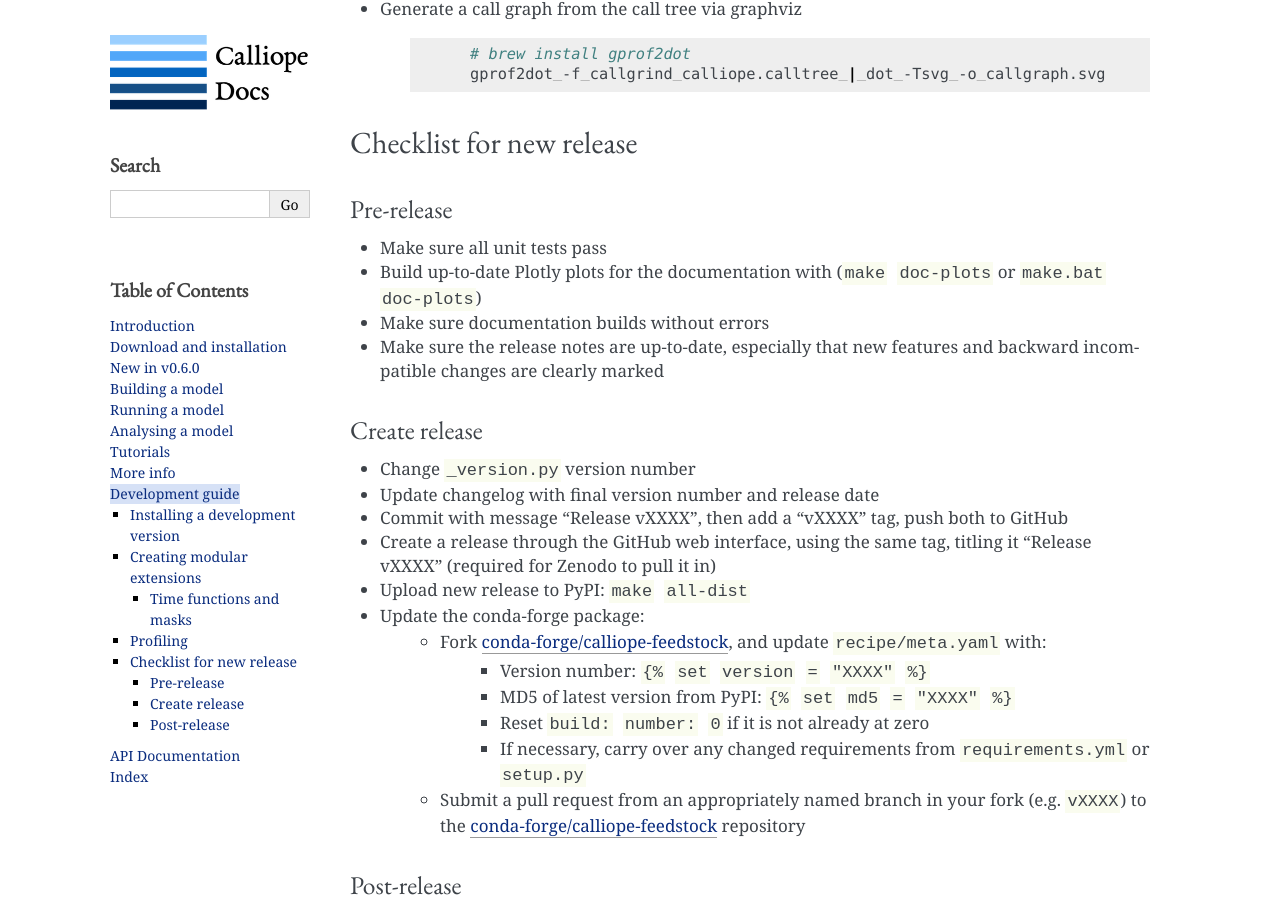
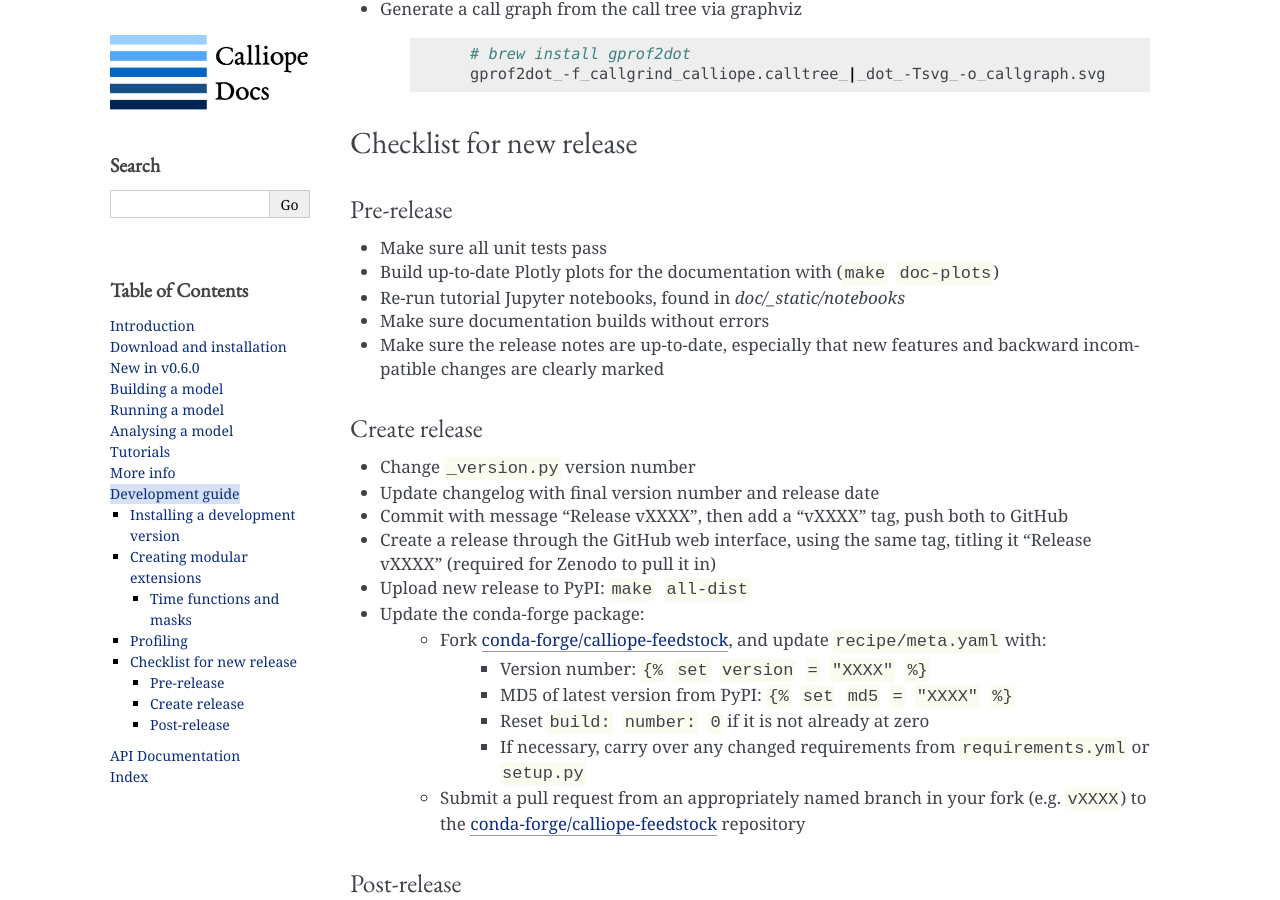
Before and after one commit to calliope-project/calliope, a Sphinx documentation site: the page built from doc/user/develop.rst, in a window 1280 px wide and 900 px high, scrolled down 2087 px. Built offline with Sphinx 7.4.7, drawn with Linux system fonts in a browser that asks for light colours; pages that are not in the unit, such as notebooks, are missing from menus; a script that is not in the unit is left out.

Commit message:
Update development docs

```diff
--- a/doc/user/develop.rst
+++ b/doc/user/develop.rst
@@ -103,7 +103,8 @@ Pre-release
 -----------
 
 * Make sure all unit tests pass
-* Build up-to-date Plotly plots for the documentation with (``make doc-plots`` or ``make.bat doc-plots``)
+* Build up-to-date Plotly plots for the documentation with (``make doc-plots``)
+* Re-run tutorial Jupyter notebooks, found in `doc/_static/notebooks`
 * Make sure documentation builds without errors
 * Make sure the release notes are up-to-date, especially that new features and backward incompatible changes are clearly marked
 
```
